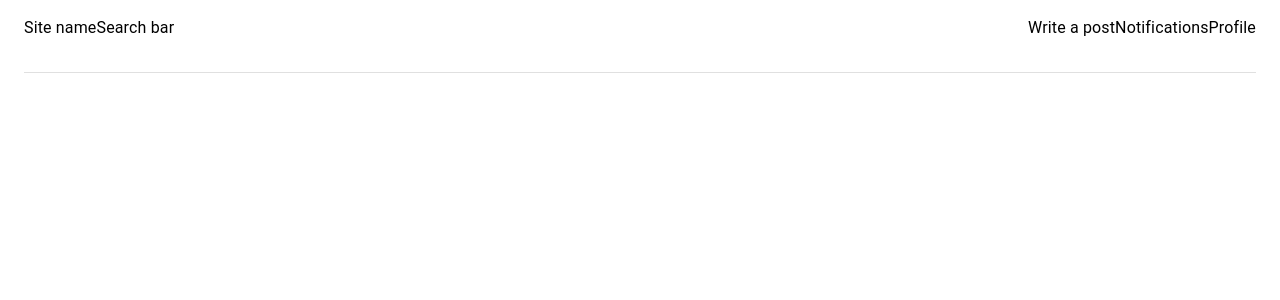
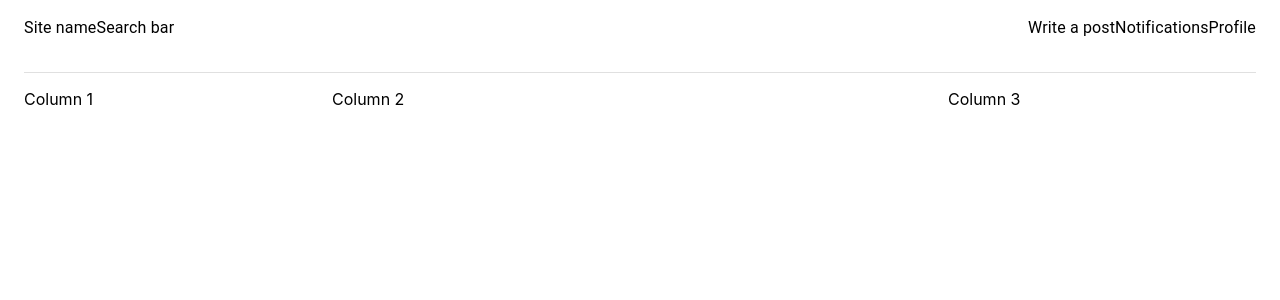
Before and after one commit to chilupa/dev-blog-ui, a React (Create React App) app: page / in a window 1280 px wide. Shown: the top 300 px of the page. Built offline with nearby package versions, Linux system fonts and the light colour scheme.

Commit message:
Add home pay layout

```diff
--- a/src/pages/App/App.js
+++ b/src/pages/App/App.js
@@ -8,12 +8,14 @@ import {
 } from '@material-ui/core';
 import { theme } from '../../utils';
 import Header from '../../components/Header/Header';
+import Home from '../Home/Home';
 
 function App() {
   return (
     <ThemeProvider theme={responsiveFontSizes(theme)}>
       <Container maxWidth="lg">
         <Header />
+        <Home />
       </Container>
     </ThemeProvider>
   );
--- /dev/null
+++ b/src/pages/Home/Home.js
@@ -0,0 +1,22 @@
+import React from 'react';
+import { Box, Grid } from '@material-ui/core';
+
+const Home = () => {
+  return (
+    <Box>
+      <Grid container xs={12}>
+        <Grid item xs={3}>
+          Column 1
+        </Grid>
+        <Grid item xs={6}>
+          Column 2
+        </Grid>
+        <Grid item xs={3}>
+          Column 3
+        </Grid>
+      </Grid>
+    </Box>
+  );
+};
+
+export default Home;
```
